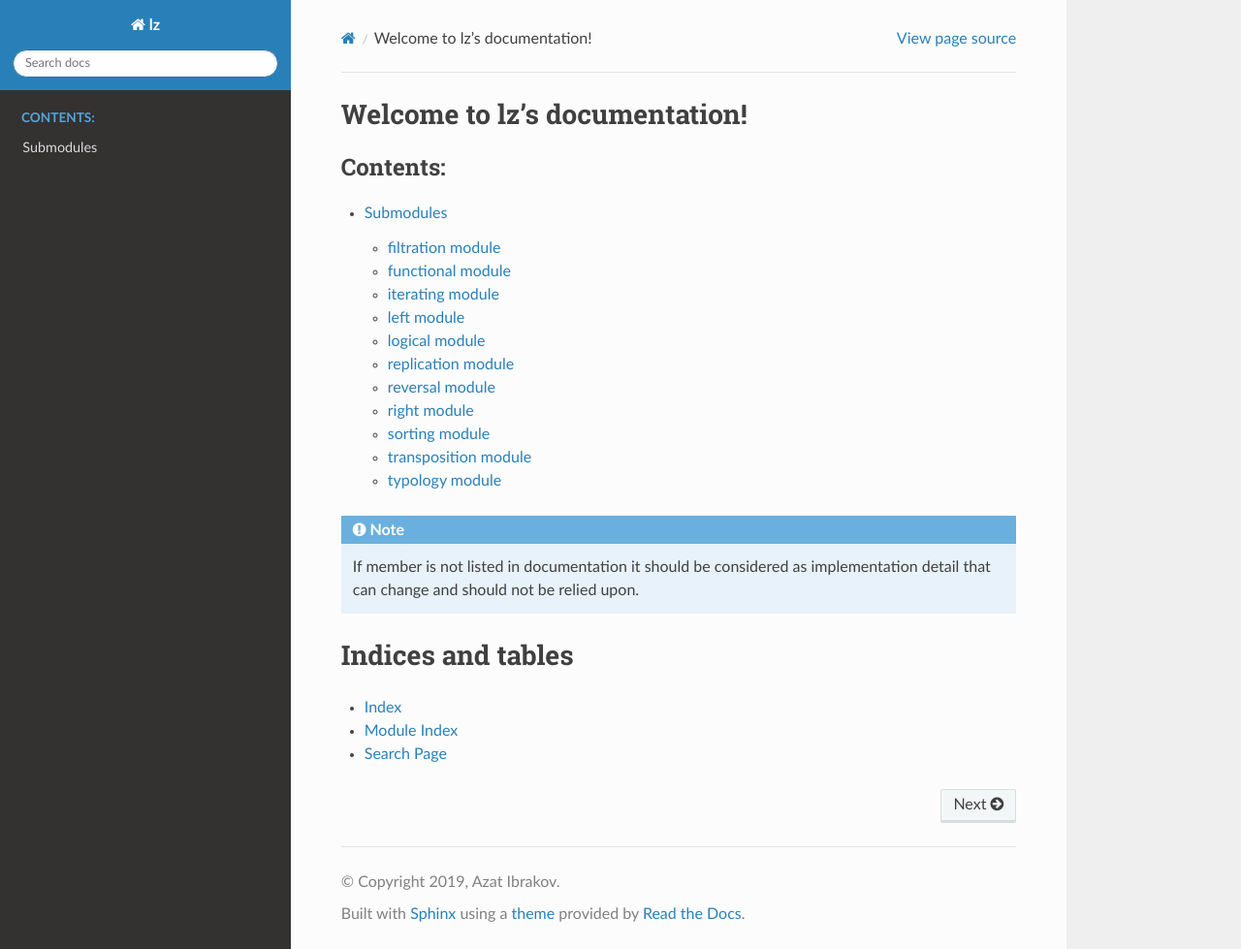
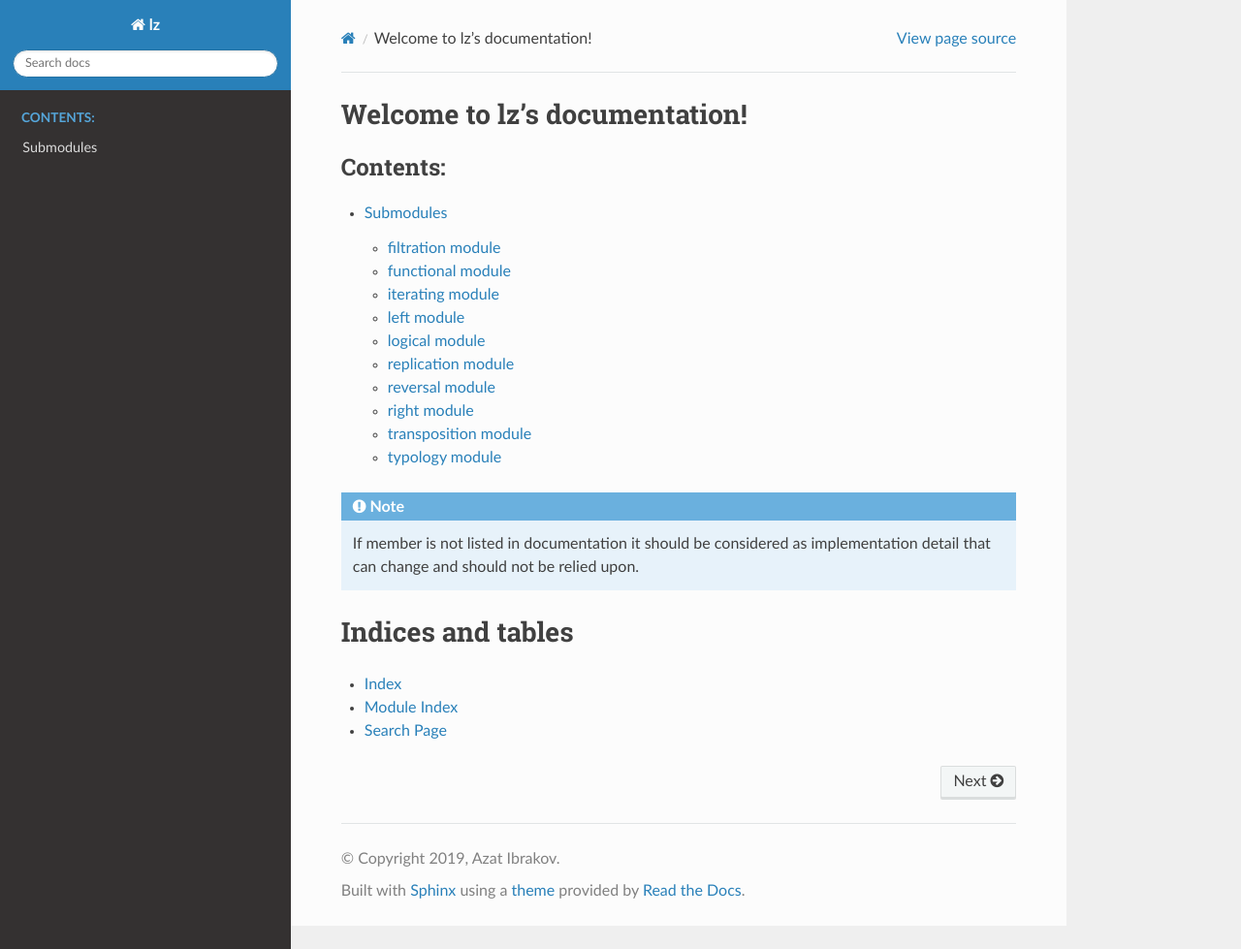
Before and after one commit to lycantropos/lz, a Sphinx documentation site: the page built from docs/index.rst, in a window 1280 px wide and 979 px high. Shown: the whole window at 97% size. Built offline with Sphinx 7.4.7 and the Read the Docs theme 2.0.0, drawn with Linux system fonts in a browser that asks for light colours.

Commit message:
Complete docs

```diff
--- a/docs/lz.rst
+++ b/docs/lz.rst
@@ -51,12 +51,6 @@ right module
 .. automodule:: lz.right
     :members:
 
-sorting module
-~~~~~~~~~~~~~~
-
-.. automodule:: lz.sorting
-    :members:
-
 transposition module
 ~~~~~~~~~~~~~~~~~~~~
 
```
